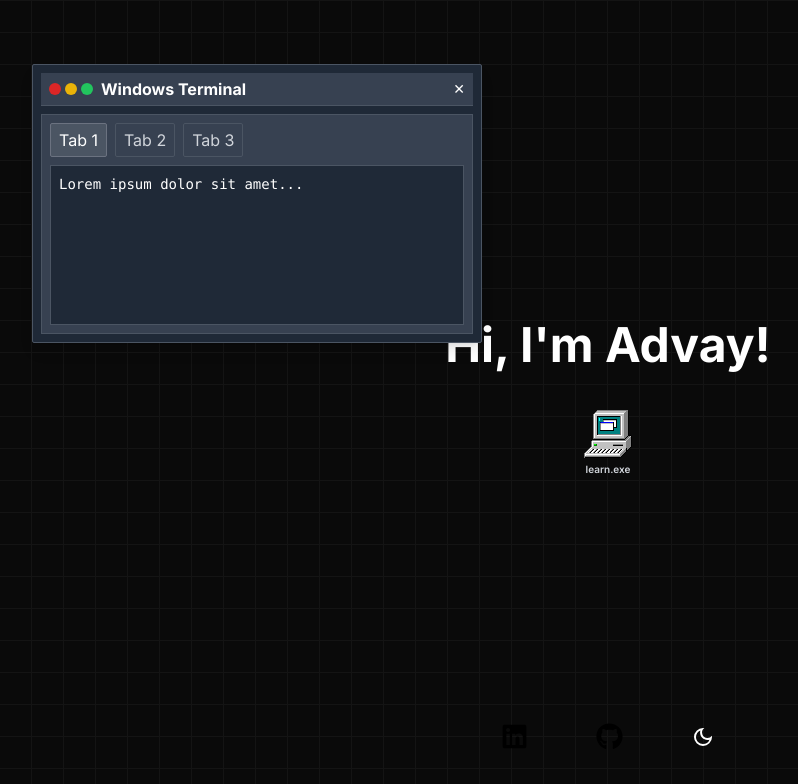
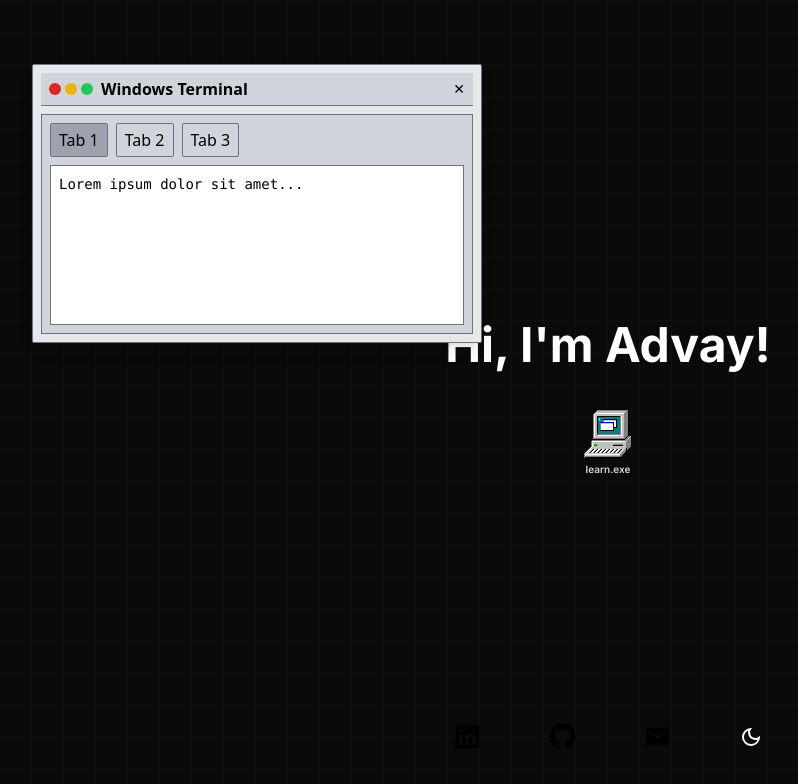
Before and after one commit to advayc/personal, a Next.js app: page / in a window 1280 px wide. Both pictures are taken after a click on the button "learn.exe". Shown: the top 784 px of the page, without its empty margins (32-830 px from the left). Built offline with nearby package versions, Linux system fonts and the light colour scheme.

Commit message:
add footer into sep component

```diff
--- a/src/components/File.tsx
+++ b/src/components/File.tsx
@@ -10,7 +10,7 @@ export default function File({
   className: string;
 }) {
   return (
-    <div className="cursor-pointer pt-2 focus:bg-blue-700/50 focus:border-blue-500 hover:bg-blue-700/50 hover:border-blue-500 border border-dotted border-transparent hover:text-white">
+    <div className="cursor-pointer pt-2 focus:bg-cyan-700/50 focus:border-cyan-500 hover:bg-cyan-700/50 hover:border-cyan-500 border border-dotted border-transparent hover:text-white">
     <button
       className={clsx(
         "",
--- /dev/null
+++ b/src/components/Footer.tsx
@@ -0,0 +1,59 @@
+import React, { useEffect, useState } from 'react';
+import { FaLinkedin, FaGithub } from "react-icons/fa";
+import { MdMail } from "react-icons/md";
+import ToggleButton from '@/components/ToggleButton';
+import Link from 'next/link';
+
+type ToggleOptionsType = 'dark' | 'light';
+
+interface FooterProps {
+  selected?: ToggleOptionsType;
+  setSelected?: React.Dispatch<React.SetStateAction<ToggleOptionsType>>;
+}
+
+const Footer: React.FC<FooterProps> = ({ selected: propSelected, setSelected: propSetSelected }) => {
+    const [internalSelected, setInternalSelected] = useState<ToggleOptionsType>('light');
+
+    const selected = propSelected ?? internalSelected;
+    const setSelected = propSetSelected ?? setInternalSelected;
+
+    useEffect(() => {
+      if (selected === 'light') {
+        document.documentElement.classList.remove('dark');
+        document.documentElement.classList.add('light');
+      } else {
+        document.documentElement.classList.remove('light');
+        document.documentElement.classList.add('dark');
+      }
+    }, [selected]);
+
+    return (
+        <div className="flex gap-12 fixed bottom-10">
+            <Link
+                className="hover:text-cyan-400 transition-colors duration-300 p-[10px]"
+                href="https://www.linkedin.com/in/advayc/"
+                target="_blank"
+                rel="noopener noreferrer"
+            >
+                <FaLinkedin size={27} />
+            </Link>
+            <Link
+                className="hover:text-cyan-400 transition-colors duration-300 p-[10px]"
+                href="https://www.github.com/advayc/"
+                target="_blank"
+                rel="noopener noreferrer"
+            >
+                <FaGithub size={27} />
+            </Link>
+            <Link
+                className="hover:text-cyan-400 transition-colors duration-300 p-[10px]"
+                href="mailto:advay.chandorkar@gmail.com"
+            >
+                <MdMail size={27} />
+            </Link>
+            <ToggleButton selected={selected} setSelected={setSelected} />
+        </div>
+    );
+};
+
+export default Footer;
--- a/src/components/Terminal.tsx
+++ b/src/components/Terminal.tsx
@@ -12,8 +12,8 @@ const Terminal = ({ onClose }: { onClose: () => void }) => {
 
   return (
     <Draggable>
-      <div className="w-[450px] bg-gray-800 border border-gray-600 text-white rounded-sm shadow-lg p-2 fixed top-16 left-16 z-50">
-        <div className="flex justify-between items-center mb-2 bg-gray-700 text-white px-2 py-1 border-b border-gray-600">
+      <div className="w-[450px] bg-gray-200 border border-gray-500 text-black rounded-sm shadow-lg p-2 fixed top-16 left-16 z-50 font-sans">
+        <div className="flex justify-between items-center mb-2 bg-gray-300 text-black px-2 py-1 border-b border-gray-500">
           <div className="flex space-x-2">
             <div className="flex items-center space-x-1">
               <span className="w-3 h-3 bg-red-600 rounded-full"></span>
@@ -26,23 +26,23 @@ const Terminal = ({ onClose }: { onClose: () => void }) => {
             ✕
           </button>
         </div>
-        <div className="bg-gray-700 border border-gray-600 p-2">
-          <ul className="flex space-x-2 mb-2 text-gray-300">
+        <div className="bg-gray-300 border border-gray-500 p-2">
+          <ul className="flex space-x-2 mb-2 text-black">
             {tabs.map((tab) => (
               <li
                 key={tab.id}
                 onClick={() => setActiveTab(tab.id)}
                 className={`cursor-pointer px-2 py-1 rounded-sm border ${
                   activeTab === tab.id
-                    ? "bg-gray-600 border-gray-500 text-white"
-                    : "bg-gray-700 border-gray-600"
+                    ? "bg-gray-400 border-gray-500 text-black"
+                    : "bg-gray-300 border-gray-500"
                 }`}
               >
                 {tab.title}
               </li>
             ))}
           </ul>
-          <div className="h-40 overflow-y-auto bg-gray-800 border border-gray-600 p-2 text-sm font-mono">
+          <div className="h-40 overflow-y-auto bg-white border border-gray-500 p-2 text-sm font-mono">
             {tabs[activeTab].content}
           </div>
         </div>
--- a/src/pages/index.tsx
+++ b/src/pages/index.tsx
@@ -3,9 +3,7 @@ import { Inter } from "next/font/google";
 import Terminal from "@/components/Terminal";
 import File from "@/components/File";
 import { motion } from "framer-motion";
-import Link from 'next/link';
-import { FaLinkedin, FaGithub } from "react-icons/fa";
-import ToggleButton from '@/components/ToggleButton';
+import Footer from '@/components/Footer';
 
 const inter = Inter({ subsets: ["latin"] });
 
@@ -27,7 +25,7 @@ export default function Home() {
 
   return (
     <main className={`${inter.className} flex items-center justify-center min-h-screen`}>
-      <div className="h-screen w-full bg-neutral-950 bg-grid-white/[0.04] relative flex items-center justify-center">
+      <div className="h-screen w-full bg-neutral-950 bg-grid-white/[0.025] relative flex items-center justify-center">
         <div>
           <h1 className="text-5xl font-bold text-center text-white mb-8">Hi, I'm Advay!</h1>
           <div className="flex flex-col items-center justify-center space-y-2">
@@ -37,26 +35,9 @@ export default function Home() {
             />
           </div>
           {isTerminalOpen && <Terminal onClose={() => setIsTerminalOpen(false)} />}
-        </div>
-
-          <div className="flex gap-12 fixed bottom-10">
-            <Link
-              className="hover:text-blue-500 transition-colors duration-300 p-[10px]"
-              href="https://www.linkedin.com/in/advayc/"
-              target="_blank"
-            >
-              <FaLinkedin size={27} />
-            </Link>
-            <Link
-              className="hover:text-blue-500 transition-colors duration-300 p-[10px]"
-              href="https://www.github.com/advayc/"
-              target="_blank"
-            >
-              <FaGithub size={27} />
-            </Link>
-              <ToggleButton selected={selected} setSelected={setSelected}/>
-          </div>
-        </div>
+       </div>
+      </div>
+      <Footer />
     </main>
   );
 }
```
Also changed, not shown: package.json (+7 -1 lines), 1 other file (tests, documents, lock files or other folders).
